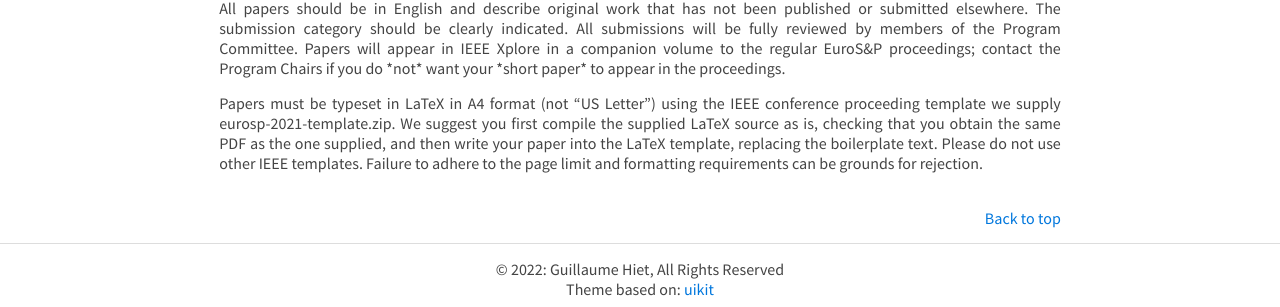
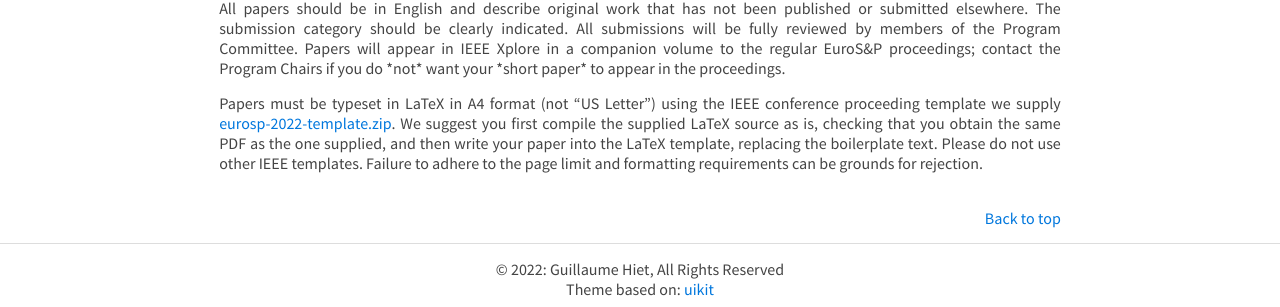
Before and after one commit to silm-workshop/silm-workshop.github.io, a Jekyll site: the page built from submission.html, in a window 1280 px wide. Shown: the part 307-614 px from the top of the page. Built offline with Jekyll 4.4.1, drawn with Linux system fonts in a browser that asks for light colours.

Commit message:
Update submission.html
Add a link to the 2022 eurosp template

```diff
--- a/submission.html
+++ b/submission.html
@@ -21,4 +21,4 @@ Program Committee. Papers will appear in IEEE Xplore in a companion volume
 to the regular EuroS&P proceedings; contact the Program Chairs if you do
 *not* want your *short paper* to appear in the proceedings.</p>
 
-<p>Papers must be typeset in LaTeX in A4 format (not “US Letter”) using the IEEE conference proceeding template we supply eurosp-2021-template.zip. We suggest you first compile the supplied LaTeX source as is, checking that you obtain the same PDF as the one supplied, and then write your paper into the LaTeX template, replacing the boilerplate text. Please do not use other IEEE templates. Failure to adhere to the page limit and formatting requirements can be grounds for rejection.</p>
+<p>Papers must be typeset in LaTeX in A4 format (not “US Letter”) using the IEEE conference proceeding template we supply <a href="http://www.ieee-security.org/TC/EuroSP2022/eurosp-2022-template.zip">eurosp-2022-template.zip</a>. We suggest you first compile the supplied LaTeX source as is, checking that you obtain the same PDF as the one supplied, and then write your paper into the LaTeX template, replacing the boilerplate text. Please do not use other IEEE templates. Failure to adhere to the page limit and formatting requirements can be grounds for rejection.</p>
```
